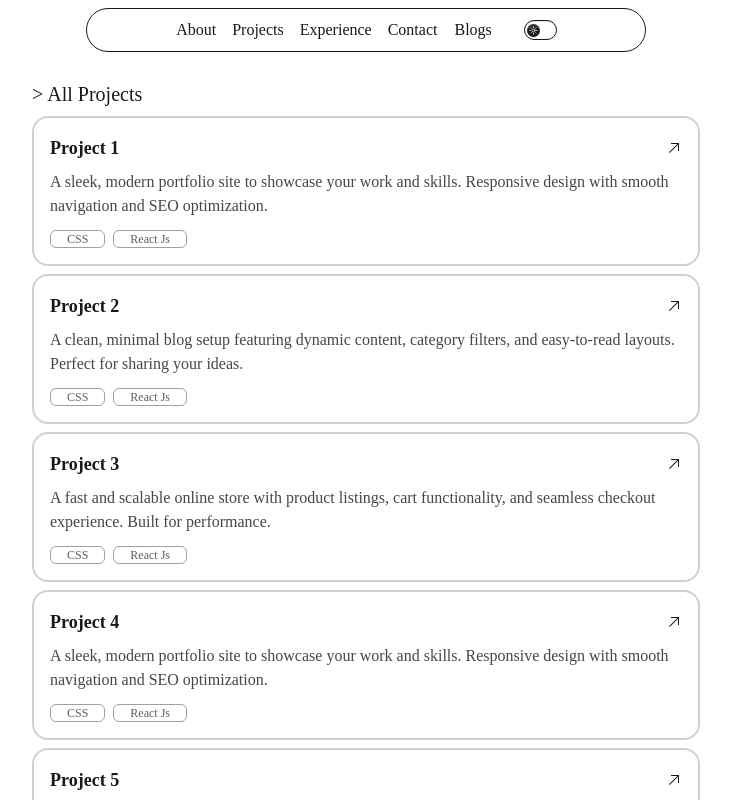
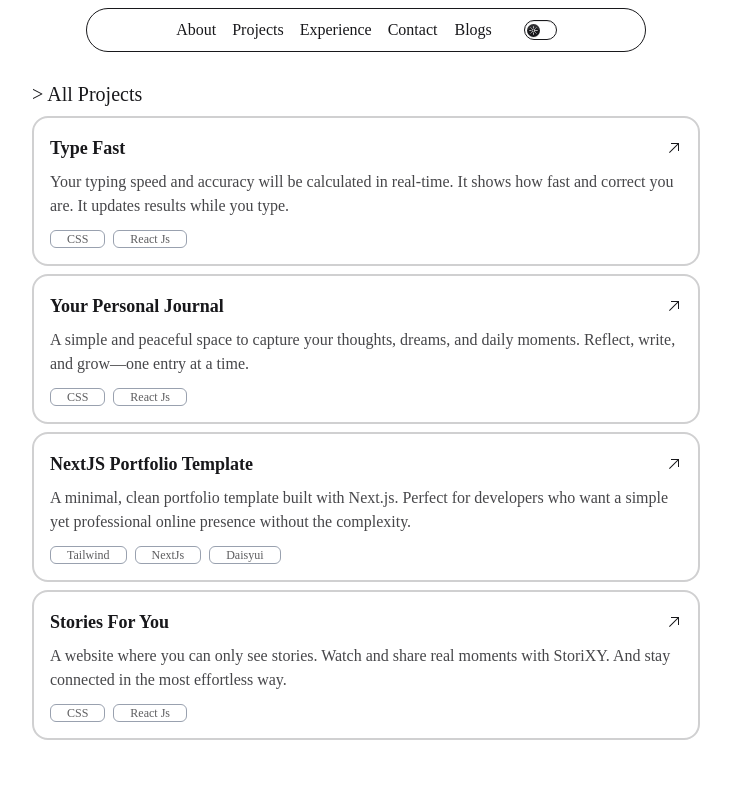
Before and after one commit to sachinbhujel/sachinbhujel.github.io, a Next.js app: page /projects in a window 1280 px wide. Shown: the top 800 px of the page, without its empty margins (274-1005 px from the left). Built offline with nearby package versions, Linux system fonts and the light colour scheme; a web font is replaced by a local one.

Commit message:
Sync Changes

```diff
--- a/src/data/data.js
+++ b/src/data/data.js
@@ -6,8 +6,8 @@ export const about = {
 };
 
 export const forms = {
-    formspreeUrl: "https://formspree.io/f/<url>",
-}
+    formspreeUrl: "https://formspree.io/f/mpwlnbgn",
+};
 
 export const skills = [
     { name: "Html", alt: "html logo", icon: "/html.svg" },
@@ -28,48 +28,34 @@ export const socials = {
 export const projects = {
     pinProjects: [
         {
-            title: "Project 1",
+            title: "Type Fast",
             description:
-                "A sleek, modern portfolio site to showcase your work and skills. Responsive design with smooth navigation and SEO optimization.",
+                "Your typing speed and accuracy will be calculated in real-time. It shows how fast and correct you are. It updates results while you type.",
             tags: ["CSS", "React Js"],
-            link: "",
+            link: "https://maketypefast.netlify.app",
         },
         {
-            title: "Project 2",
+            title: "Your Personal Journal",
             description:
-                "A clean, minimal blog setup featuring dynamic content, category filters, and easy-to-read layouts. Perfect for sharing your ideas.",
+                "A simple and peaceful space to capture your thoughts, dreams, and daily moments. Reflect, write, and grow—one entry at a time.",
             tags: ["CSS", "React Js"],
-            link: "",
+            link: "https://reflectly.pages.dev",
         },
         {
-            title: "Project 3",
+            title: "NextJS Portfolio Template",
             description:
-                "A fast and scalable online store with product listings, cart functionality, and seamless checkout experience. Built for performance.",
-            tags: ["CSS", "React Js"],
-            link: "",
+                "A minimal, clean portfolio template built with Next.js. Perfect for developers who want a simple yet professional online presence without the complexity.",
+            tags: ["Tailwind", "NextJs", "Daisyui"],
+            link: "https://github.com/Sachinbhujel/NextJS-Portfolio-Template",
         },
     ],
     otherProjects: [
         {
-            title: "Project 4",
+            title: "Stories For You",
             description:
-                "A sleek, modern portfolio site to showcase your work and skills. Responsive design with smooth navigation and SEO optimization.",
+                "A website where you can only see stories. Watch and share real moments with StoriXY. And stay connected in the most effortless way.",
             tags: ["CSS", "React Js"],
-            link: "",
-        },
-        {
-            title: "Project 5",
-            description:
-                "A clean, minimal blog setup featuring dynamic content, category filters, and easy-to-read layouts. Perfect for sharing your ideas.",
-            tags: ["CSS", "React Js"],
-            link: "",
-        },
-        {
-            title: "Project 6",
-            description:
-                "A fast and scalable online store with product listings, cart functionality, and seamless checkout experience. Built for performance.",
-            tags: ["CSS", "React Js"],
-            link: "",
+            link: "https://storixy.netlify.app",
         },
     ],
 };
@@ -95,5 +81,4 @@ export const experience = [
     },
 ];
 
-export const blogs = [
-]
+export const blogs = [];
```
